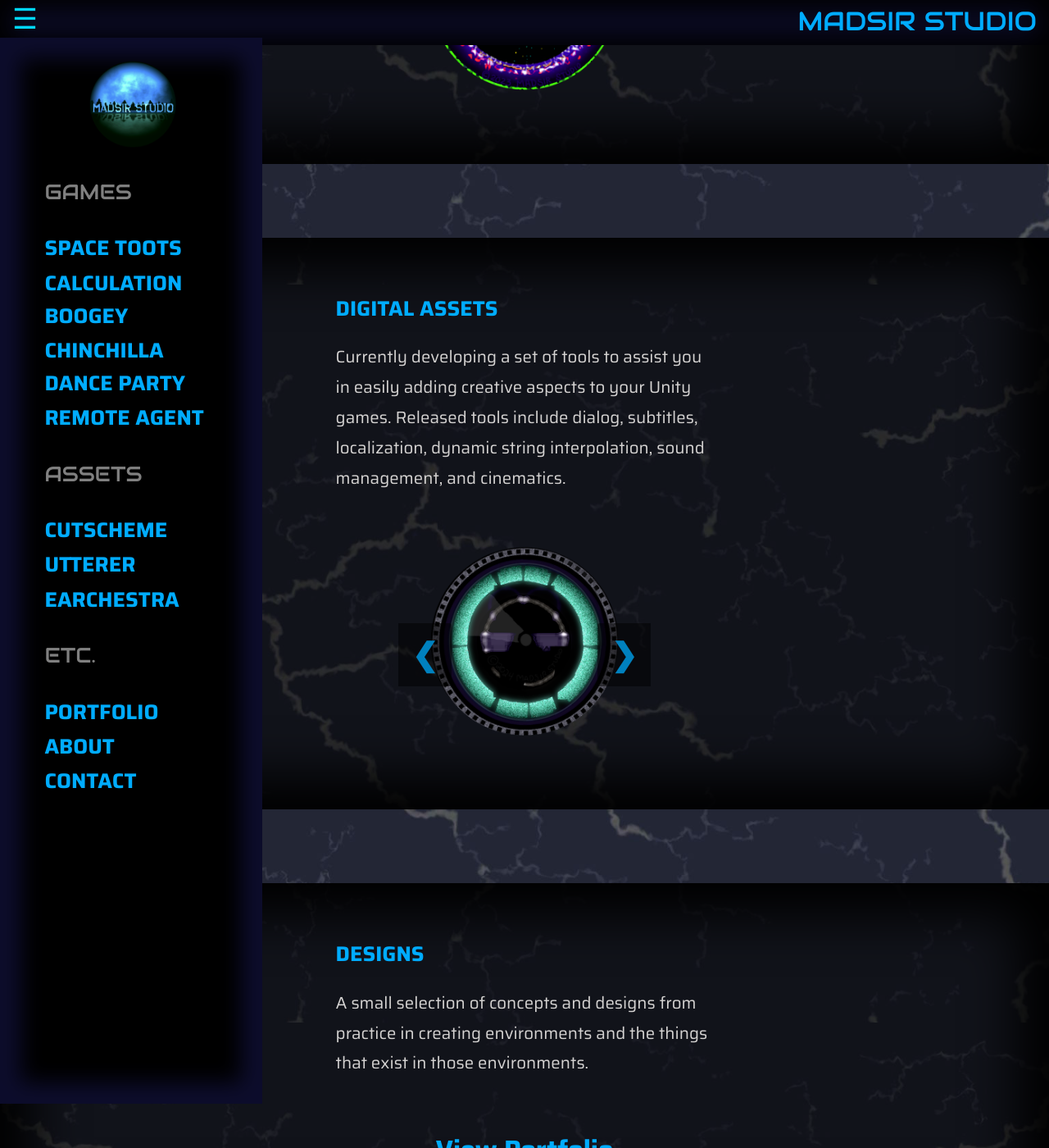
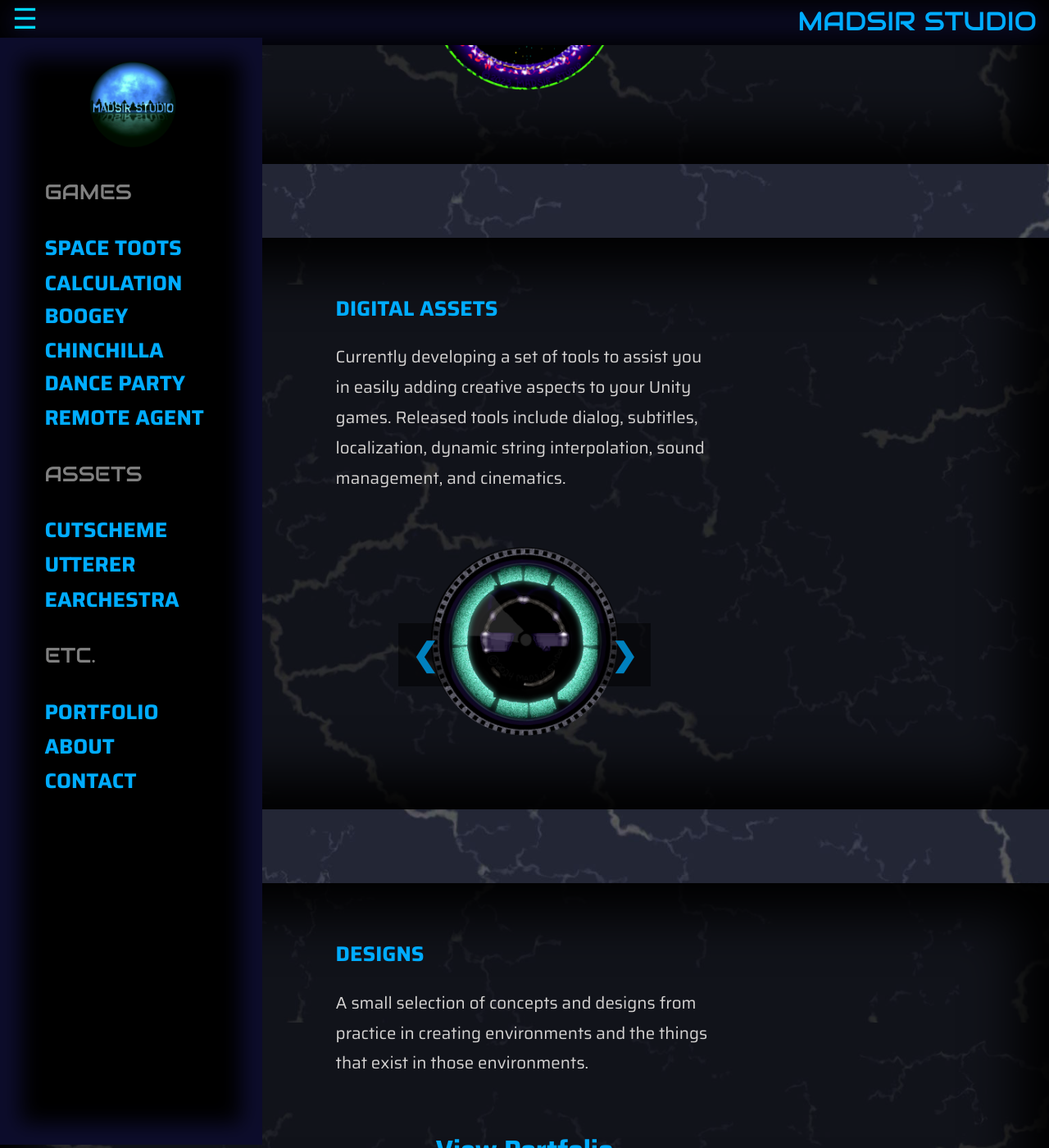
Before and after one commit to Madsir/madsirstudio.github.io, a Jekyll site: the page built from index.html, in a window 1280 px wide and 1400 px high, scrolled down 553 px. Shown: the whole window at 82% size. Built offline with Jekyll 4.4.1, drawn with Linux system fonts in a browser that asks for light colours.

Commit message:
Update default.html

```diff
--- a/_layouts/default.html
+++ b/_layouts/default.html
@@ -115,7 +115,7 @@ filter: brightness(125%);
    font-family: "Audiowide", sans-serif;
   background-color: black;
 	box-shadow: inset 0 0 2em 2em #0D0D2C;
-	height: calc(100vh - 100px);
+	height: calc(100vh - 50px);
 	width: 25vw;
  padding: 25px 50px 5px;
   list-style: none;
```
